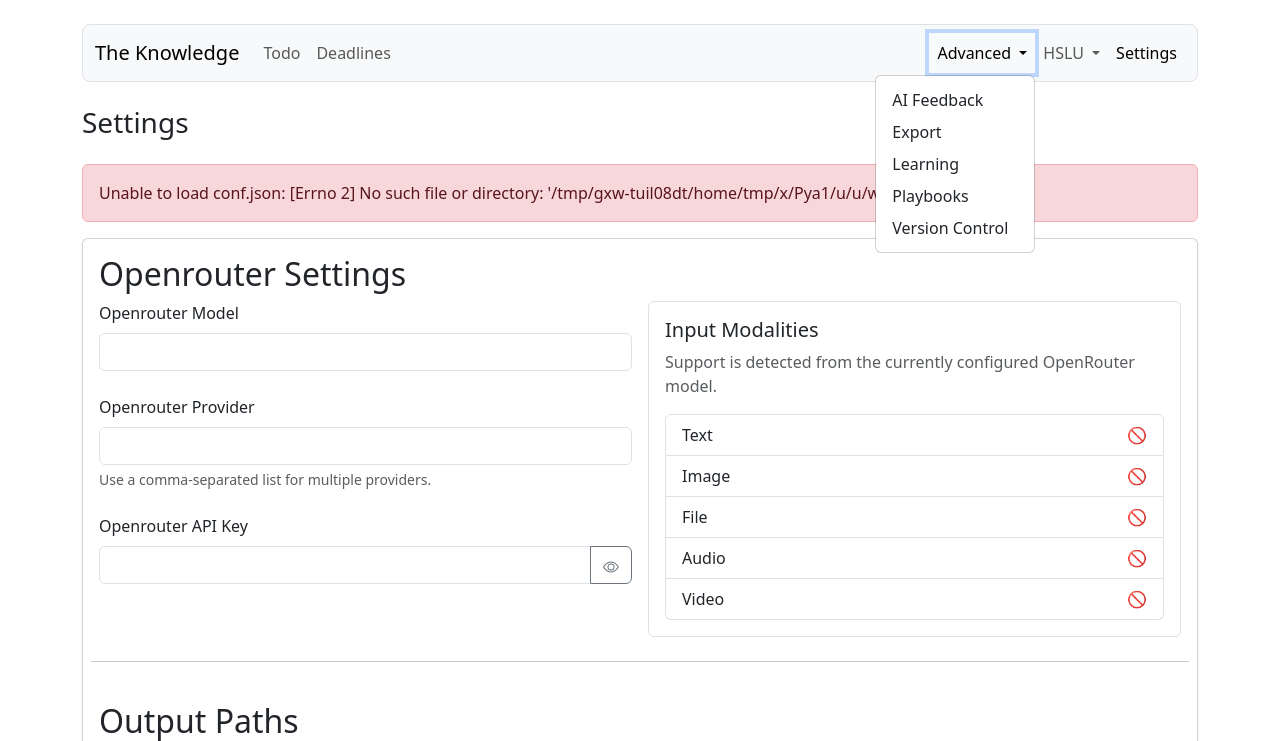
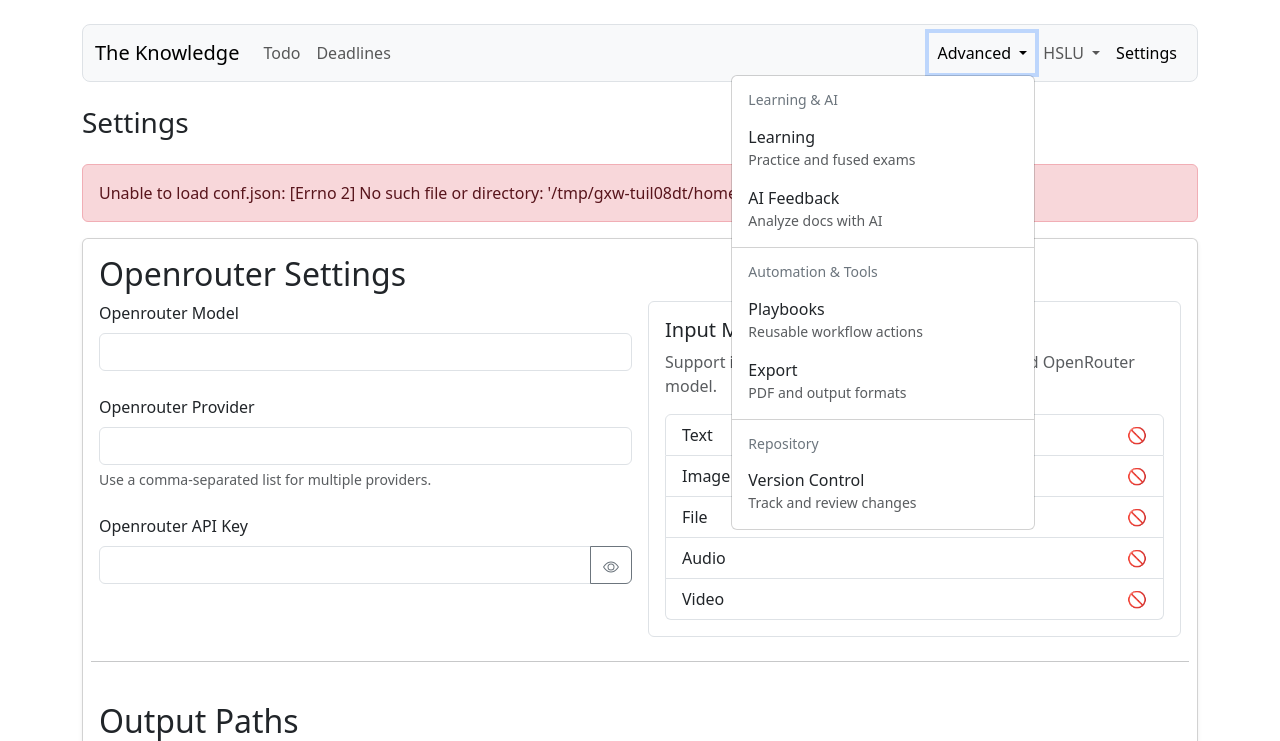
Before and after one commit to supernova576/the_knowledge_mapping, a Flask app: page /settings in a window 1280 px wide, after a click on "Advanced". Shown: the top 741 px of the page. Run offline with Flask 3, Linux system fonts and the light colour scheme; some libraries are stand-ins or nearby versions.

Commit message:
changes design of learning module; changes design of dropdown items in navbar

```diff
--- a/static/css/app.css
+++ b/static/css/app.css
@@ -318,6 +318,35 @@ body {
   margin-bottom: 0.35rem;
 }
 
+.km-advanced-menu {
+  min-width: 19rem;
+}
+
+.km-advanced-menu .dropdown-item {
+  padding-top: 0.5rem;
+  padding-bottom: 0.5rem;
+}
+
+.km-learning-stat-card {
+  border-radius: 0.8rem;
+}
+
+.km-learning-panel {
+  border: 1px solid var(--bs-border-color);
+  border-radius: 0.8rem;
+  background: linear-gradient(180deg, rgba(var(--bs-secondary-rgb), 0.06), rgba(var(--bs-secondary-rgb), 0.02));
+}
+
+.km-learning-scroll-box {
+  max-height: 15rem;
+  overflow: auto;
+}
+
+.km-learning-table td,
+.km-learning-table th {
+  white-space: nowrap;
+}
+
 .km-playbook-list-name {
   font-weight: 600;
   line-height: 1.2;
--- a/templates/_navbar.html
+++ b/templates/_navbar.html
@@ -26,35 +26,45 @@
                         href="#" role="button" data-bs-toggle="dropdown">
                         Advanced
                     </a>
-                    <ul class="dropdown-menu dropdown-menu-end">
+                    <ul class="dropdown-menu dropdown-menu-end km-advanced-menu">
+                        <li><h6 class="dropdown-header">Learning &amp; AI</h6></li>
+                        <li>
+                            <a class="dropdown-item {% if active_page == 'learning' %}active{% endif %}"
+                                href="{{ url_for('learning_overview') }}">
+                                Learning
+                                <span class="text-body-secondary small d-block">Practice and fused exams</span>
+                            </a>
+                        </li>
                         <li>
                             <a class="dropdown-item {% if active_page == 'ai_feedback' %}active{% endif %}"
                                 href="{{ url_for('ai_feedback_overview') }}">
                                 AI Feedback
+                                <span class="text-body-secondary small d-block">Analyze docs with AI</span>
+                            </a>
+                        </li>
+                        <li><hr class="dropdown-divider"></li>
+                        <li><h6 class="dropdown-header">Automation &amp; Tools</h6></li>
+                        <li>
+                            <a class="dropdown-item {% if active_page == 'playbooks' %}active{% endif %}"
+                                href="{{ url_for('playbooks_page') }}">
+                                Playbooks
+                                <span class="text-body-secondary small d-block">Reusable workflow actions</span>
                             </a>
                         </li>
                         <li>
                             <a class="dropdown-item {% if active_page == 'export' %}active{% endif %}"
                                 href="{{ url_for('export_page') }}">
                                 Export
+                                <span class="text-body-secondary small d-block">PDF and output formats</span>
                             </a>
                         </li>
-                        <li>
-                            <a class="dropdown-item {% if active_page == 'learning' %}active{% endif %}"
-                                href="{{ url_for('learning_overview') }}">
-                                Learning
-                            </a>
-                        </li>
-                        <li>
-                            <a class="dropdown-item {% if active_page == 'playbooks' %}active{% endif %}"
-                                href="{{ url_for('playbooks_page') }}">
-                                Playbooks
-                            </a>
-                        </li>
+                        <li><hr class="dropdown-divider"></li>
+                        <li><h6 class="dropdown-header">Repository</h6></li>
                         <li>
                             <a class="dropdown-item {% if active_page == 'version_control' %}active{% endif %}"
                                 href="{{ url_for('version_control_overview') }}">
                                 Version Control
+                                <span class="text-body-secondary small d-block">Track and review changes</span>
                             </a>
                         </li>
                     </ul>
@@ -65,17 +75,20 @@
                         href="#" role="button" data-bs-toggle="dropdown">
                         HSLU
                     </a>
-                    <ul class="dropdown-menu dropdown-menu-end">
+                    <ul class="dropdown-menu dropdown-menu-end km-advanced-menu">
+                        <li><h6 class="dropdown-header">Semester Planning</h6></li>
                         <li>
                             <a class="dropdown-item {% if active_page == 'hslu_semester_overview' %}active{% endif %}"
                                 href="{{ url_for('hslu_semester_overview') }}">
                                 Semester Overview
+                                <span class="text-body-secondary small d-block">Track weekly progress across modules</span>
                             </a>
                         </li>
                         <li>
                             <a class="dropdown-item {% if active_page == 'hslu_semester_checklist' %}active{% endif %}"
                                 href="{{ url_for('hslu_semester_checklist') }}">
                                 Semester Checklist
+                                <span class="text-body-secondary small d-block">Manage tasks and completion checkpoints</span>
                             </a>
                         </li>
                     </ul>
```
Also changed, not shown: templates/learning.html (+82 -28 lines), README.md.
